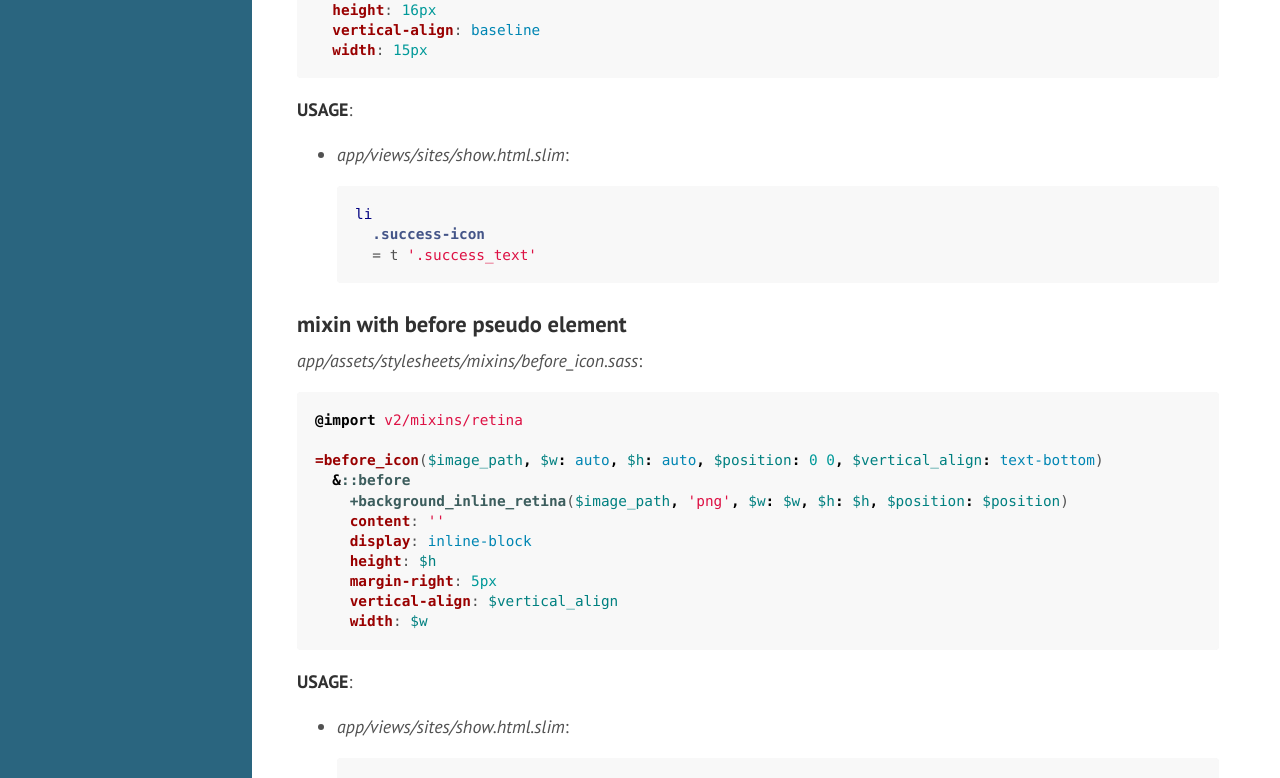
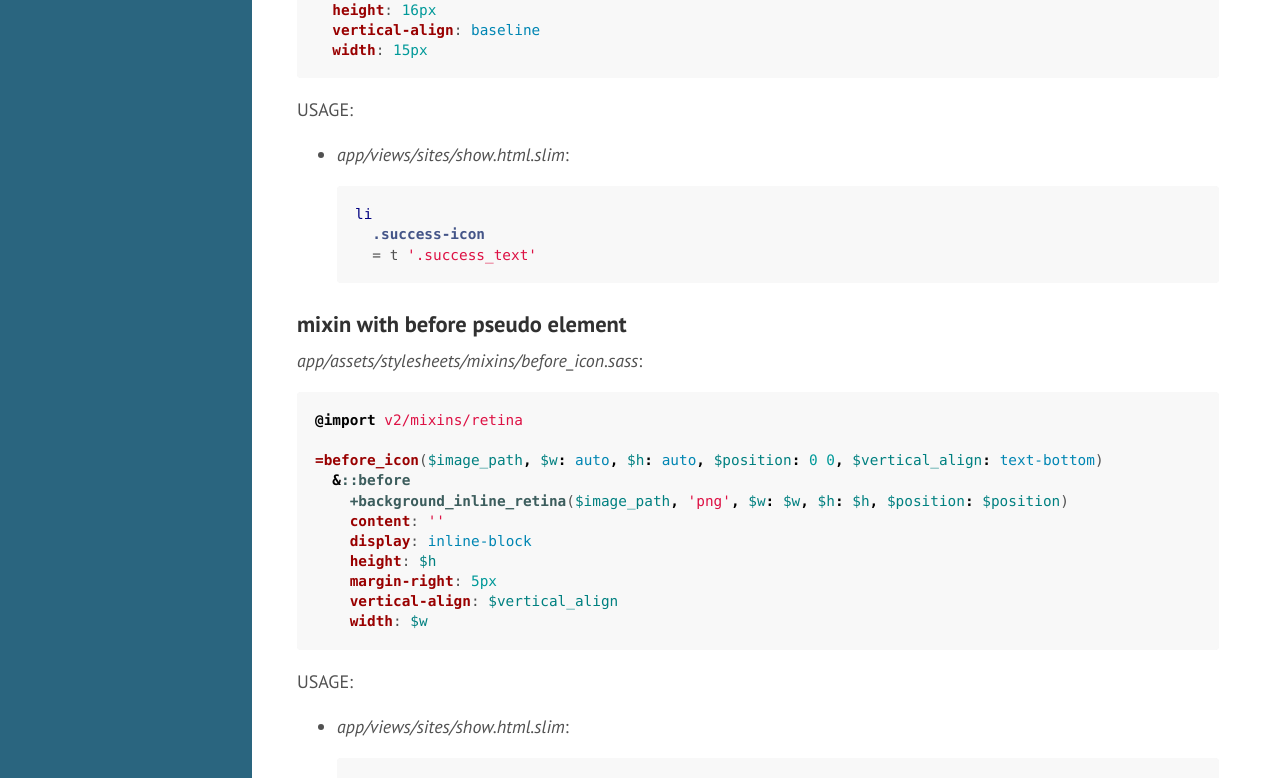
Before and after one commit to tap349/tap349.github.io, a Jekyll site: the page built from _posts/2016-07-08-CSS-recipes.md, in a window 1280 px wide and 1400 px high. Shown: the part 561-1339 px from the top of the window. Built offline with Jekyll 4.4.1, drawn with Linux system fonts in a browser that asks for light colours; some of the changed lines change nothing that is shown.

Commit message:
update 2016-07-08_02:33:17

````diff
--- a/_posts/2016-07-08-CSS-recipes.md
+++ b/_posts/2016-07-08-CSS-recipes.md
@@ -31,7 +31,7 @@ _app/assets/stylesheets/globals/icons.sass_:
   width: 15px
 ```
 
-**USAGE**:
+USAGE:
 
 - _app/views/sites/show.html.slim_:
 
@@ -59,7 +59,7 @@ _app/assets/stylesheets/mixins/before_icon.sass_:
     width: $w
 ```
 
-**USAGE**:
+USAGE:
 
 - _app/views/sites/show.html.slim_:
 
````
